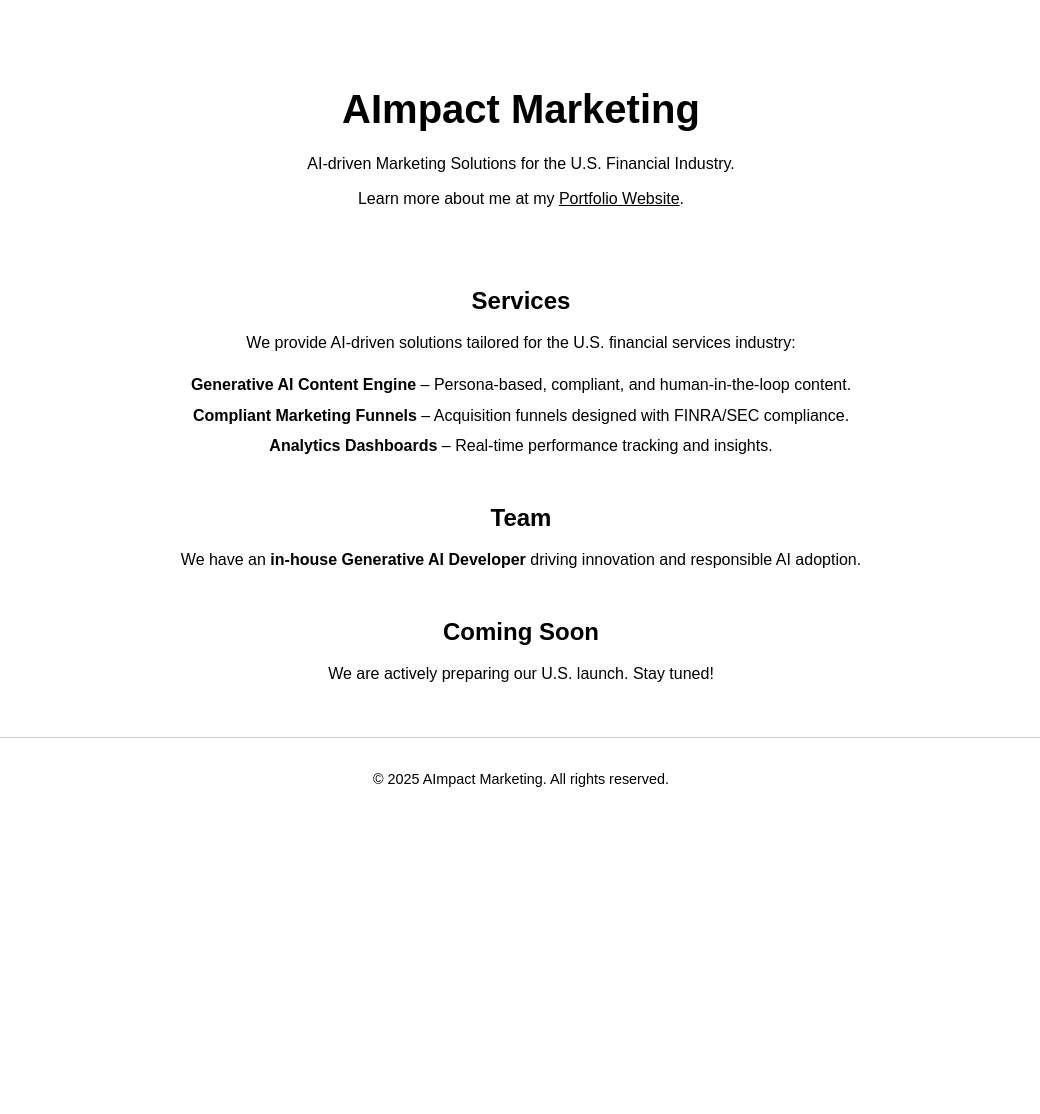
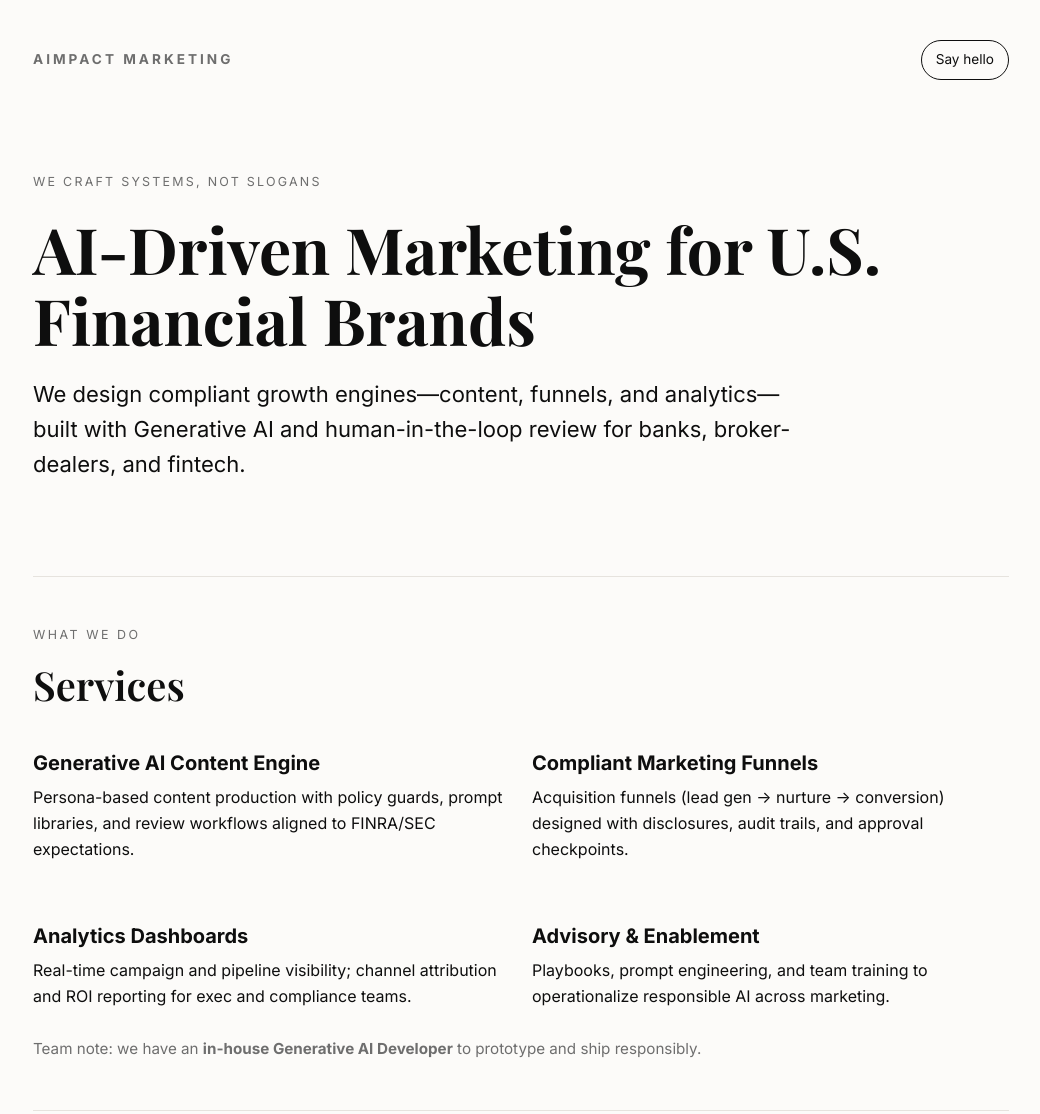
Before and after one commit to jnoshin/aimpact-website-, a plain HTML site: page index.html in a window 1280 px wide. Shown: the top 1114 px of the page, without its empty margins (119-1159 px from the left). Before the commit the page ends 821 px from the top, so only its background shows below. Drawn offline with nearby package versions, Linux system fonts and the light colour scheme.

Commit message:
Update index.html

```diff
--- a/index.html
+++ b/index.html
@@ -1,90 +1,139 @@
-<!DOCTYPE html>
+<!doctype html>
 <html lang="en">
 <head>
-  <meta charset="UTF-8">
-  <meta name="viewport" content="width=device-width, initial-scale=1.0">
-  <title>AImpact Marketing</title>
+  <meta charset="utf-8" />
+  <meta name="viewport" content="width=device-width, initial-scale=1" />
+  <title>AImpact Marketing — AI-Driven Marketing for U.S. Finance</title>
+  <meta name="description" content="AImpact Marketing: compliant, AI-driven marketing systems for the U.S. financial services industry." />
+  <link rel="preconnect" href="https://fonts.googleapis.com">
+  <link rel="preconnect" href="https://fonts.gstatic.com" crossorigin>
+  <link href="https://fonts.googleapis.com/css2?family=Inter:wght@300;400;500;700&family=Playfair+Display:wght@600;700&display=swap" rel="stylesheet">
   <style>
-    body {
-      font-family: Arial, Helvetica, sans-serif;
-      margin: 0;
-      padding: 0;
-      background-color: #ffffff;
-      color: #000000;
-      text-align: center;
-      line-height: 1.6;
+    :root{
+      --bg:#FCFBF9;          /* warm white */
+      --text:#0E0E0E;        /* rich black */
+      --muted:#6E6E6E;       /* neutral gray */
+      --rule:#E6E3DE;        /* hairline rule */
+      --accent:#0E0E0E;      /* monochrome palette */
+      --max: 1020px;
     }
-    header {
-      padding: 50px 20px 20px;
+    *{box-sizing:border-box}
+    html,body{margin:0;background:var(--bg);color:var(--text);font-family:Inter,system-ui,-apple-system,Segoe UI,Roboto,"Helvetica Neue",Arial,sans-serif;line-height:1.6}
+    a{color:var(--text);text-underline-offset:3px}
+    .wrap{max-width:var(--max);margin:0 auto;padding:28px 22px}
+    header{display:flex;align-items:center;justify-content:space-between;padding:12px 0}
+    .brand{letter-spacing:.22em;font-size:.85rem;color:var(--muted);font-weight:600}
+    .cta{border:1px solid var(--text);padding:8px 14px;border-radius:999px;font-size:.85rem;text-decoration:none}
+    .hero{padding:80px 0 24px}
+    .eyebrow{letter-spacing:.18em;color:var(--muted);font-size:.78rem;text-transform:uppercase}
+    h1{font-family:"Playfair Display",serif;font-weight:700;line-height:1.1;margin:.35em 0 .2em;font-size:clamp(36px,6vw,64px)}
+    .sub{max-width:760px;font-size:clamp(18px,2.2vw,22px);color:var(--text)}
+    hr{border:0;border-top:1px solid var(--rule);margin:48px 0}
+    .section-title{font-family:"Playfair Display",serif;font-weight:600;font-size:clamp(28px,3.6vw,40px);margin:0 0 12px}
+    .kicker{letter-spacing:.2em;color:var(--muted);font-size:.78rem;text-transform:uppercase;margin-bottom:8px}
+    .grid{display:grid;gap:22px}
+    @media(min-width:880px){ .grid.cols-2{grid-template-columns:1fr 1fr} }
+    .card{padding:18px 0}
+    .card h3{font-size:20px;margin:0 0 6px}
+    .card p{margin:0;color:var(--text)}
+    .note{color:var(--muted);font-size:.95rem}
+    .founder{display:grid;gap:24px;align-items:start}
+    @media(min-width:880px){ .founder{grid-template-columns:220px 1fr} }
+    .avatar{
+      width:220px;height:220px;border-radius:50%;
+      background:#fff;border:1px solid var(--rule);
+      display:flex;align-items:center;justify-content:center;
+      font-family:"Playfair Display",serif;color:var(--muted)
     }
-    h1 {
-      font-size: 2.5em;
-      margin-bottom: 10px;
-    }
-    h2 {
-      font-size: 1.5em;
-      margin-top: 40px;
-      margin-bottom: 10px;
-    }
-    p {
-      max-width: 700px;
-      margin: 10px auto;
-      font-size: 1em;
-    }
-    ul {
-      list-style-type: none;
-      padding: 0;
-    }
-    ul li {
-      margin: 5px 0;
-    }
-    footer {
-      margin-top: 50px;
-      padding: 20px;
-      font-size: 0.9em;
-      border-top: 1px solid #ccc;
-    }
-    a {
-      color: #000000;
-      text-decoration: underline;
-    }
-    a:hover {
-      text-decoration: none;
-    }
+    .pill{display:inline-block;border:1px solid var(--text);padding:8px 14px;border-radius:999px;text-decoration:none;margin-right:10px}
+    footer{padding:56px 0 80px;color:var(--muted);font-size:.9rem}
   </style>
 </head>
 <body>
+  <div class="wrap">
     <header>
-    <h1>AImpact Marketing</h1>
-    <p>AI-driven Marketing Solutions for the U.S. Financial Industry.</p>
-    <p>
-      Learn more about me at my
-      <a href="https://jnoshin.github.io" target="_blank">Portfolio Website</a>.
-    </p>
+      <div class="brand">AIMPACT&nbsp;MARKETING</div>
+      <a class="cta" href="#contact">Say hello</a>
     </header>
 
-  <section>
-    <h2>Services</h2>
-    <p>We provide AI-driven solutions tailored for the U.S. financial services industry:</p>
-    <ul>
-      <li><strong>Generative AI Content Engine</strong> – Persona-based, compliant, and human-in-the-loop content.</li>
-      <li><strong>Compliant Marketing Funnels</strong> – Acquisition funnels designed with FINRA/SEC compliance.</li>
-      <li><strong>Analytics Dashboards</strong> – Real-time performance tracking and insights.</li>
-    </ul>
+    <section class="hero">
+      <div class="eyebrow">We craft systems, not slogans</div>
+      <h1>AI-Driven Marketing for U.S. Financial Brands</h1>
+      <p class="sub">
+        We design compliant growth engines—content, funnels, and analytics—built with
+        Generative AI and human-in-the-loop review for banks, broker-dealers, and fintech.
+      </p>
     </section>
 
-  <section>
-    <h2>Team</h2>
-    <p>We have an <strong>in-house Generative AI Developer</strong> driving innovation and responsible AI adoption.</p>
+    <hr>
+
+    <section id="services">
+      <div class="kicker">What we do</div>
+      <h2 class="section-title">Services</h2>
+
+      <div class="grid cols-2">
+        <div class="card">
+          <h3>Generative AI Content Engine</h3>
+          <p>Persona-based content production with policy guards, prompt libraries, and review workflows aligned to FINRA/SEC expectations.</p>
+        </div>
+        <div class="card">
+          <h3>Compliant Marketing Funnels</h3>
+          <p>Acquisition funnels (lead gen → nurture → conversion) designed with disclosures, audit trails, and approval checkpoints.</p>
+        </div>
+        <div class="card">
+          <h3>Analytics Dashboards</h3>
+          <p>Real-time campaign and pipeline visibility; channel attribution and ROI reporting for exec and compliance teams.</p>
+        </div>
+        <div class="card">
+          <h3>Advisory & Enablement</h3>
+          <p>Playbooks, prompt engineering, and team training to operationalize responsible AI across marketing.</p>
+        </div>
+      </div>
+
+      <p class="note" style="margin-top:10px">
+        Team note: we have an <strong>in-house Generative AI Developer</strong> to prototype and ship responsibly.
+      </p>
     </section>
 
-  <section>
-    <h2>Coming Soon</h2>
-    <p>We are actively preparing our U.S. launch. Stay tuned!</p>
+    <hr>
+
+    <section id="founder">
+      <div class="kicker">Who we are</div>
+      <h2 class="section-title">Founder</h2>
+
+      <div class="founder">
+        <div class="avatar">Your&nbsp;Photo</div>
+        <div>
+          <h3 style="margin:0 0 6px">Jarin Tasnim Noshin</h3>
+          <p style="margin:0 0 14px;max-width:760px">
+            Formerly at Morgan Stanley, HSBC, and BlackRock. I build AI-enabled, compliance-first
+            marketing systems for financial institutions and growth-stage fintechs.
+          </p>
+          <!-- Portfolio link placed immediately after the description -->
+          <p style="margin:0 0 18px">
+            Explore my work: <a href="https://jnoshin.github.io/portfoliowebsite/" target="_blank" rel="noopener">Portfolio Website</a>.
+          </p>
+          <a class="pill" href="mailto:hello@aimpact.marketing">Contact</a>
+          <a class="pill" href="#coming-soon">Coming&nbsp;Soon</a>
+        </div>
+      </div>
     </section>
 
-  <footer>
-    <p>&copy; 2025 AImpact Marketing. All rights reserved.</p>
+    <hr>
+
+    <section id="coming-soon">
+      <div class="kicker">Next</div>
+      <h2 class="section-title">Coming Soon</h2>
+      <p style="max-width:760px">
+        We’re preparing our U.S. launch: incorporation, banking, SOC-2 friendly infra, and our first pilot with a fintech lender.
+        If you’re a bank, RIA, or fintech exploring compliant GenAI marketing, let’s talk.
+      </p>
+    </section>
+
+    <footer id="contact">
+      © <script>document.write(new Date().getFullYear())</script> AImpact Marketing · New York
+      &nbsp;·&nbsp; <a href="mailto:hello@aimpact.marketing">hello@aimpact.marketing</a>
     </footer>
+  </div>
 </body>
 </html>
```
Lines whose indentation alone changed are shown as unchanged.
